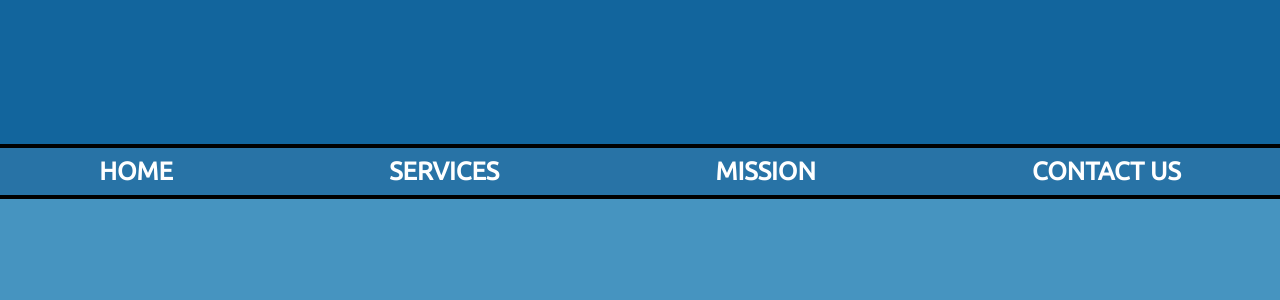
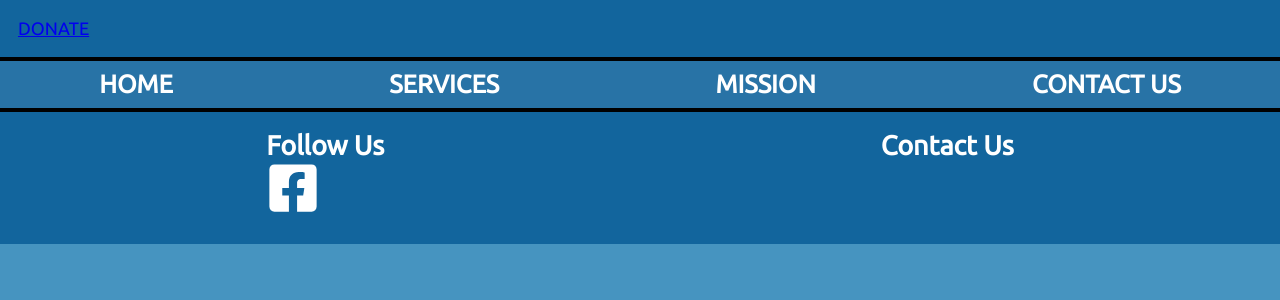
Before and after one commit to Katabolik-Dev/connecting-ties-nextjs, a Next.js app: page / in a window 1280 px wide. Shown: the top 300 px of the page. Built offline with nearby package versions, Linux system fonts and the light colour scheme.

Commit message:
added footer and facebook link

```diff
--- a/src/app/globals.css
+++ b/src/app/globals.css
@@ -39,8 +39,15 @@ body{
 
 .header{
   display: flex;
-  padding: 4rem;
+  align-items: center;
+  justify-content: space-between;
+  padding: 1rem;
   background-color: var(--deep-blue);
+}
+
+#facebook-link{
+  color: white;
+  font-size: 3rem;
 }
 
 .navbar{
@@ -69,6 +76,17 @@ body{
 
 .navbar-link:hover{
   color: var(--highlight);
+}
+
+.footer{
+  display: flex;
+  flex-direction: row;
+  justify-content: space-around;
+  width: 100%;
+  height: auto;
+  padding: 1rem;
+  background-color: var(--deep-blue);
+  color: white;
 }
 
 /* Enable hover only on non-touch devices */
--- a/src/app/page.tsx
+++ b/src/app/page.tsx
@@ -2,12 +2,14 @@ import Image from "next/image";
 import styles from "./page.module.css";
 import Navbar from "@/ui/navbar/Navbar"
 import Header from '@/ui/header/Header'
+import Footer from '@/ui/footer/Footer'
 
 export default function Home() {
   return (
     <main className={styles.main}>
       <Header/>
       <Navbar/>
+      <Footer/>
     </main>
   );
 }
--- /dev/null
+++ b/src/ui/footer/Footer.tsx
@@ -0,0 +1,20 @@
+import { FaFacebookSquare } from "react-icons/fa";
+
+export default function Footer(){
+    return (
+        <footer className="footer">
+            <section className="social-media" >
+                <h1>Follow Us</h1>
+                <nav className="social-media-links">
+                    <a href="https://www.facebook.com/ConnectingTiesIncAlaska/"><span id="facebook-link"><FaFacebookSquare /></span></a>
+                    <a href=""><span></span></a>
+                    <a href=""><span></span></a>
+                </nav>
+            </section>
+            <section className="contact-us">
+                <h1>Contact Us</h1>
+            </section>
+
+        </footer>
+    )
+}
--- a/src/ui/header/Header.tsx
+++ b/src/ui/header/Header.tsx
@@ -1,7 +1,14 @@
+import Link from "next/link"
+import { FaFacebookSquare } from "react-icons/fa";
+
 export default function Header(){
     return (
         <header className="header">
-
+            <Link href="donate">
+                <div id="donate-button">
+                DONATE
+                </div>
+            </Link>
         </header>
     )
 }
```
Also changed, not shown: package.json (+4 -3 lines), 1 other file (tests, documents, lock files or other folders).
